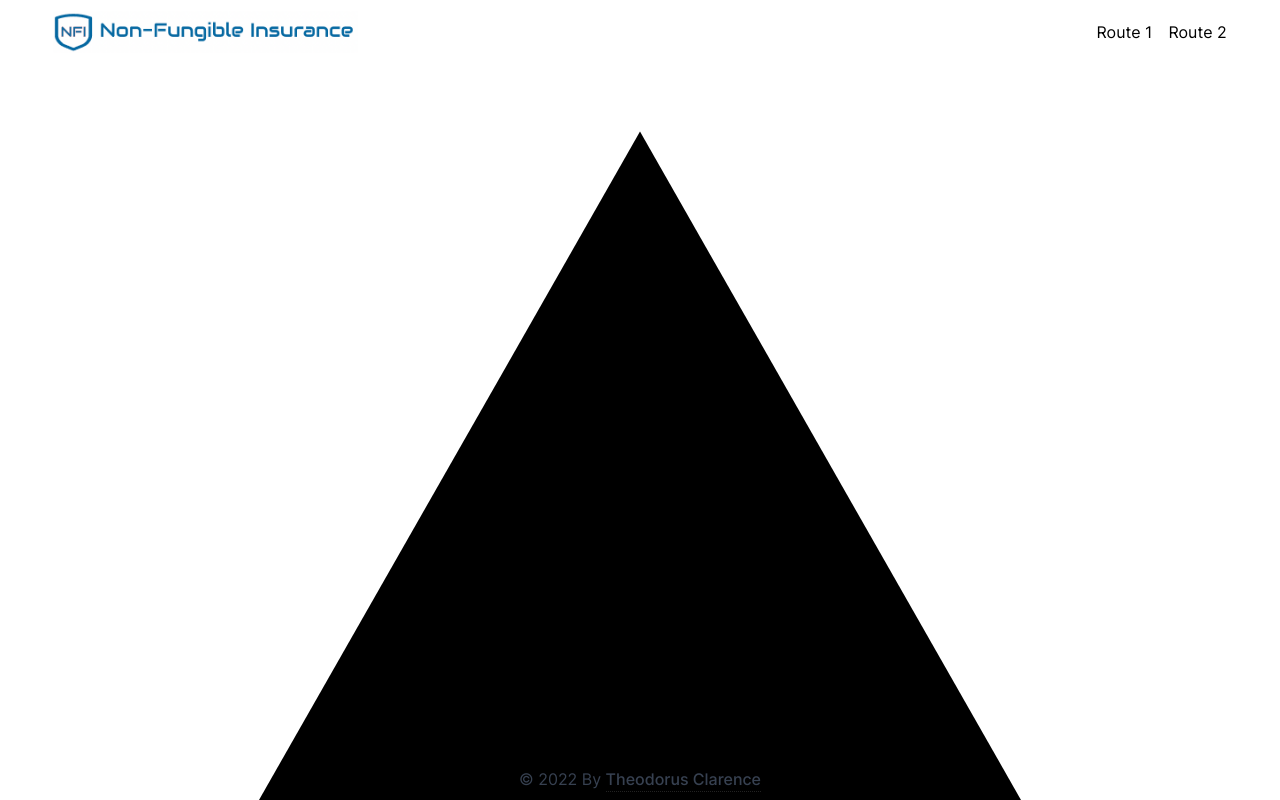
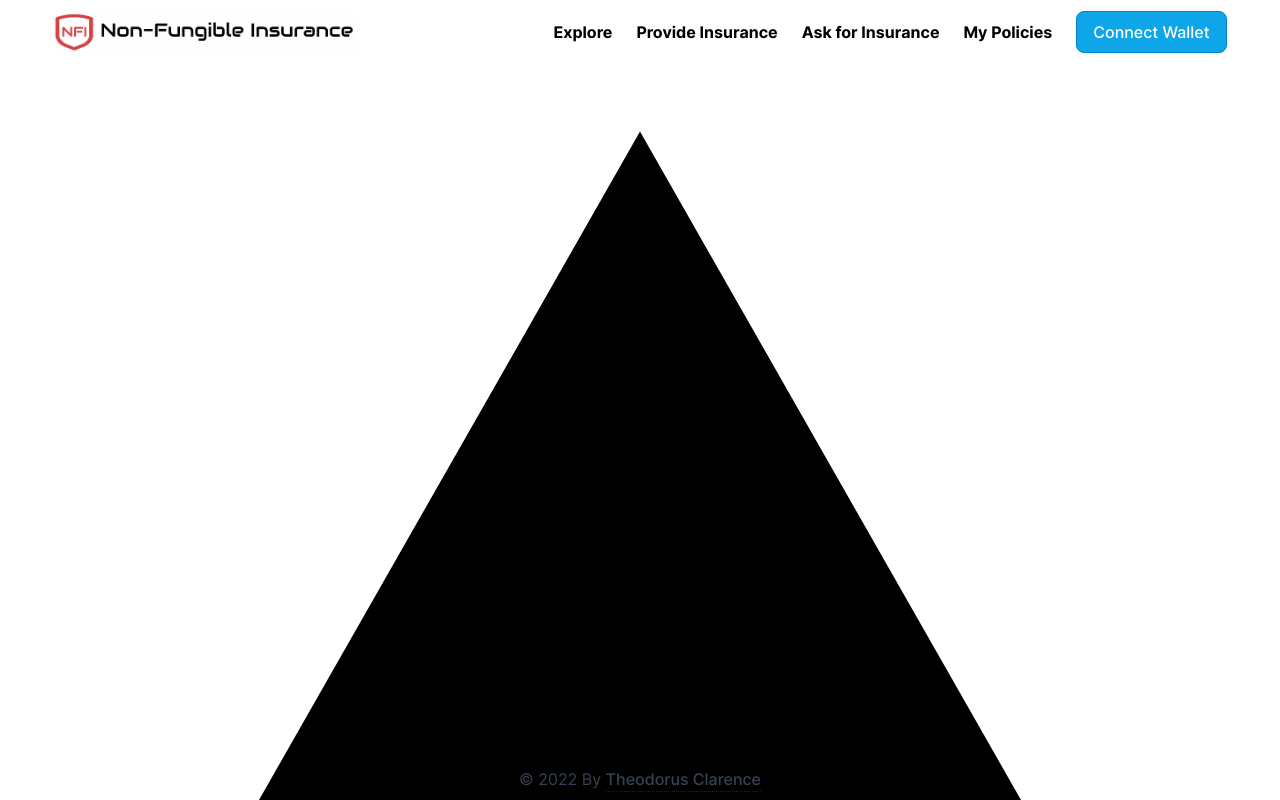
Before and after one commit to 0xJuancito/nfi-protocol, a Next.js app: page /index2 in a window 1280 px wide. Shown: the top 800 px of the page. Built offline with nearby package versions, Linux system fonts and the light colour scheme.

Commit message:
improve styling

```diff
--- a/src/components/buttons/Button.tsx
+++ b/src/components/buttons/Button.tsx
@@ -38,7 +38,7 @@ const Button = React.forwardRef<HTMLButtonElement, ButtonProps>(
         type='button'
         disabled={disabled}
         className={clsxm(
-          'inline-flex items-center rounded px-4 py-2 font-medium',
+          'inline-flex items-center rounded-lg px-4 py-2 font-medium',
           'focus:outline-none focus-visible:ring focus-visible:ring-primary-500',
           'shadow-sm',
           'transition-colors duration-75',
--- a/src/components/layout/Header.tsx
+++ b/src/components/layout/Header.tsx
@@ -1,11 +1,14 @@
 import * as React from 'react';
 
+import Button from '@/components/buttons/Button';
 import UnstyledLink from '@/components/links/UnstyledLink';
 import NextImage from '@/components/NextImage';
 
 const links = [
-  { href: '/', label: 'Route 1' },
-  { href: '/', label: 'Route 2' },
+  { href: '/', label: 'Explore' },
+  { href: '/', label: 'Provide Insurance' },
+  { href: '/', label: 'Ask for Insurance' },
+  { href: '/', label: 'My Policies' },
 ];
 
 export default function Header() {
@@ -14,22 +17,23 @@ export default function Header() {
       <div className='layout flex h-14 max-w-screen-xl items-center justify-between'>
         <UnstyledLink href='/' className='font-bold hover:text-gray-600'>
           <NextImage
-            src='/logo.png'
+            src='/logo3.png'
             height='45'
-            width='305'
+            width='304'
             alt='Logo'
           ></NextImage>
         </UnstyledLink>
-        <nav>
-          <ul className='flex items-center justify-between space-x-4'>
+        <nav className='flex gap-6'>
+          <ul className='flex items-center justify-between space-x-6'>
             {links.map(({ href, label }) => (
-              <li key={`${href}${label}`}>
+              <li key={`${href}${label}`} className='font-bold'>
                 <UnstyledLink href={href} className='hover:text-gray-600'>
                   {label}
                 </UnstyledLink>
               </li>
             ))}
           </ul>
+          <Button variant='primary'>Connect Wallet</Button>
         </nav>
       </div>
     </header>
```
Also changed, not shown: public/logo3.png (added).
